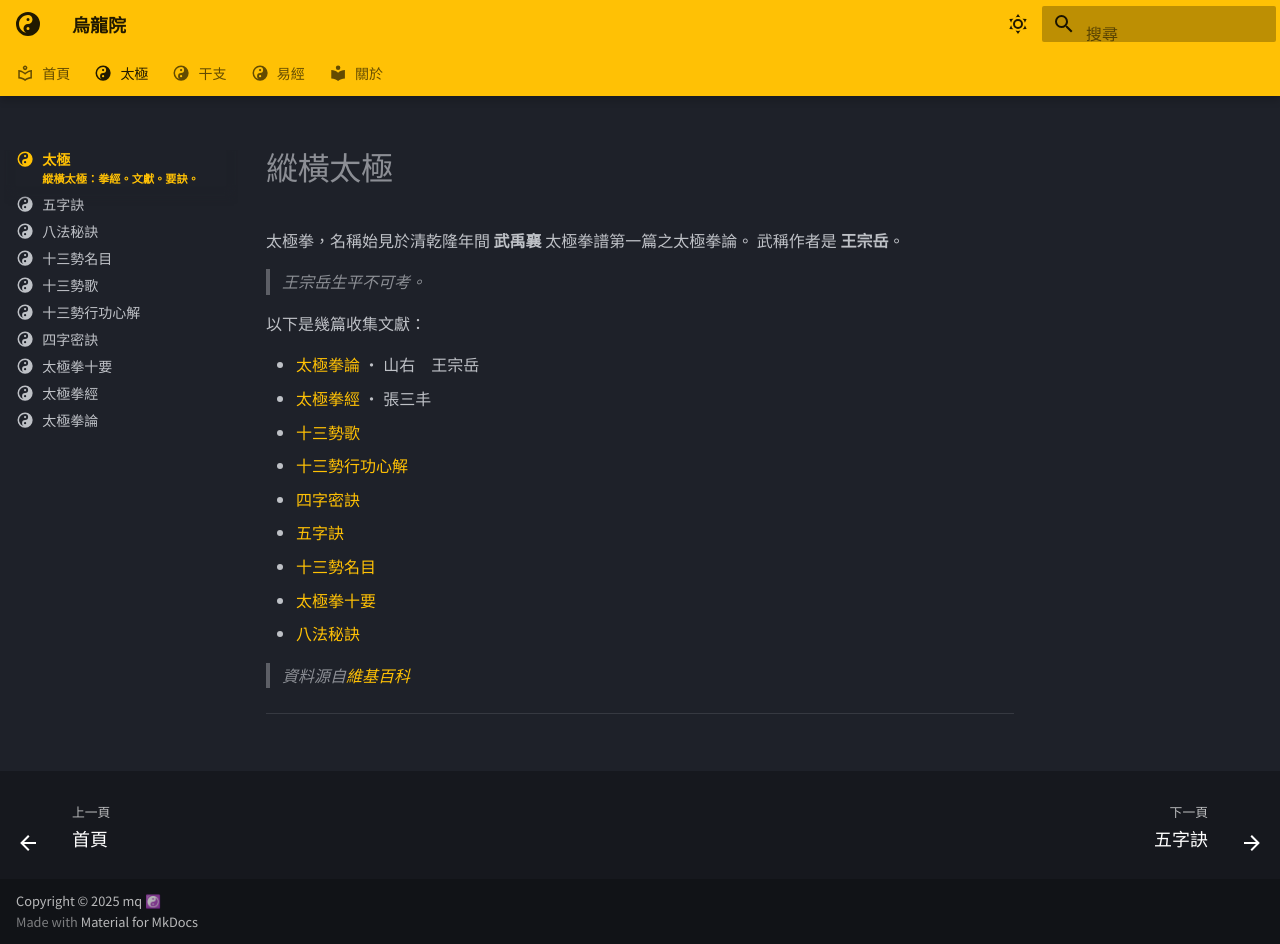
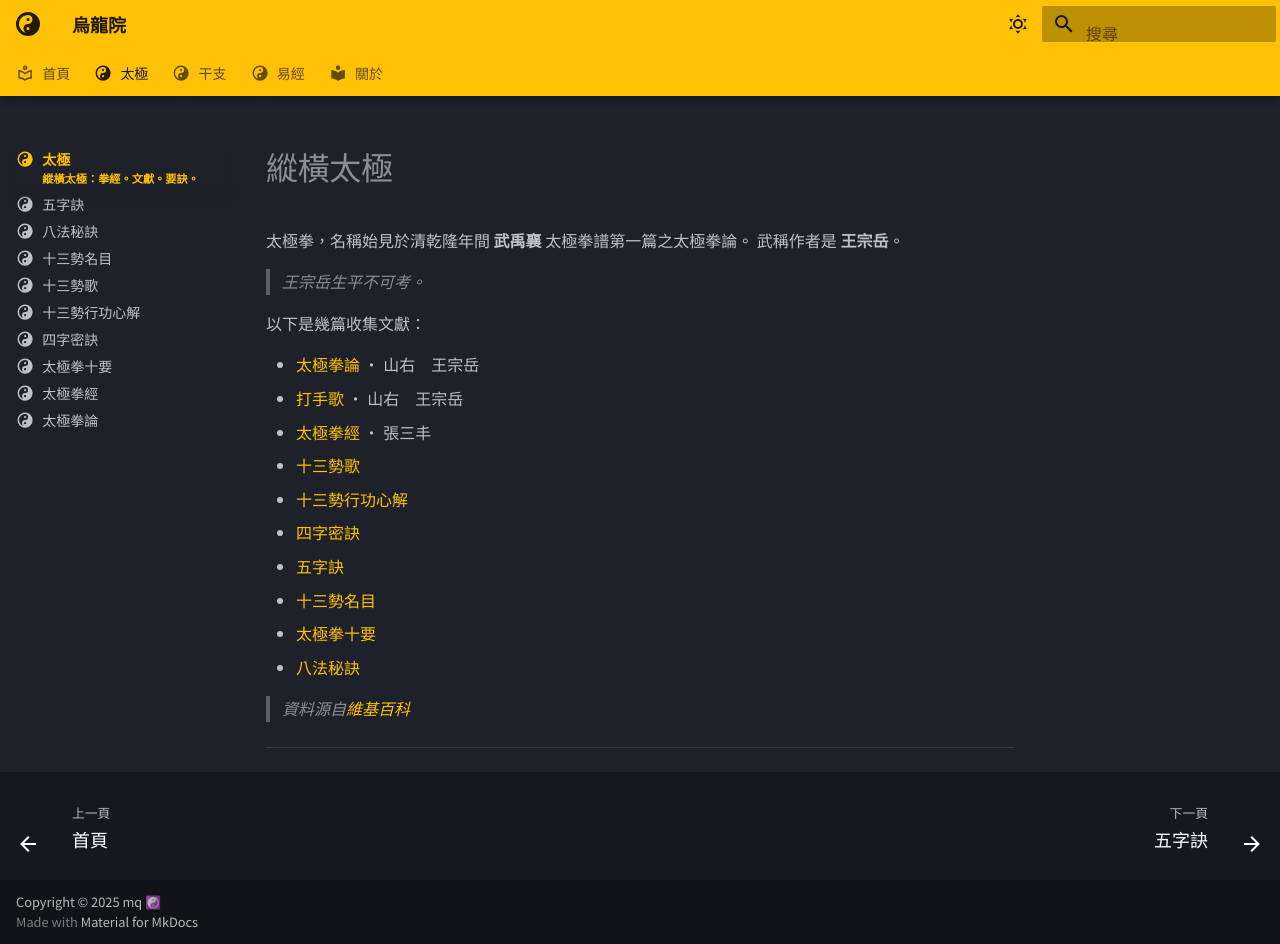
Before and after one commit to oolongyuan/oolongyuan.github.io, an MkDocs documentation site: the page built from docs/太極/index.md, in a window 1280 px wide and 944 px high. Built offline with MkDocs 1.6.1 and Material for MkDocs 9.7.7, drawn with Linux system fonts in a browser that asks for light colours; some web fonts are replaced.

Commit message:
added 太極打手歌

```diff
--- a/docs/太極/index.md
+++ b/docs/太極/index.md
@@ -14,6 +14,7 @@ subtitle: 縱橫太極：拳經。文獻。要訣。
 以下是幾篇收集文獻：
 
  - [太極拳論](./太極拳論.md) ‧ 山右　王宗岳
+ - [打手歌](./打手歌.md) ‧ 山右　王宗岳
  - [太極拳經](./太極拳經.md) ‧ 張三丰
  - [十三勢歌](./十三勢歌.md)
  - [十三勢行功心解](./十三勢行功心解.md)
```
